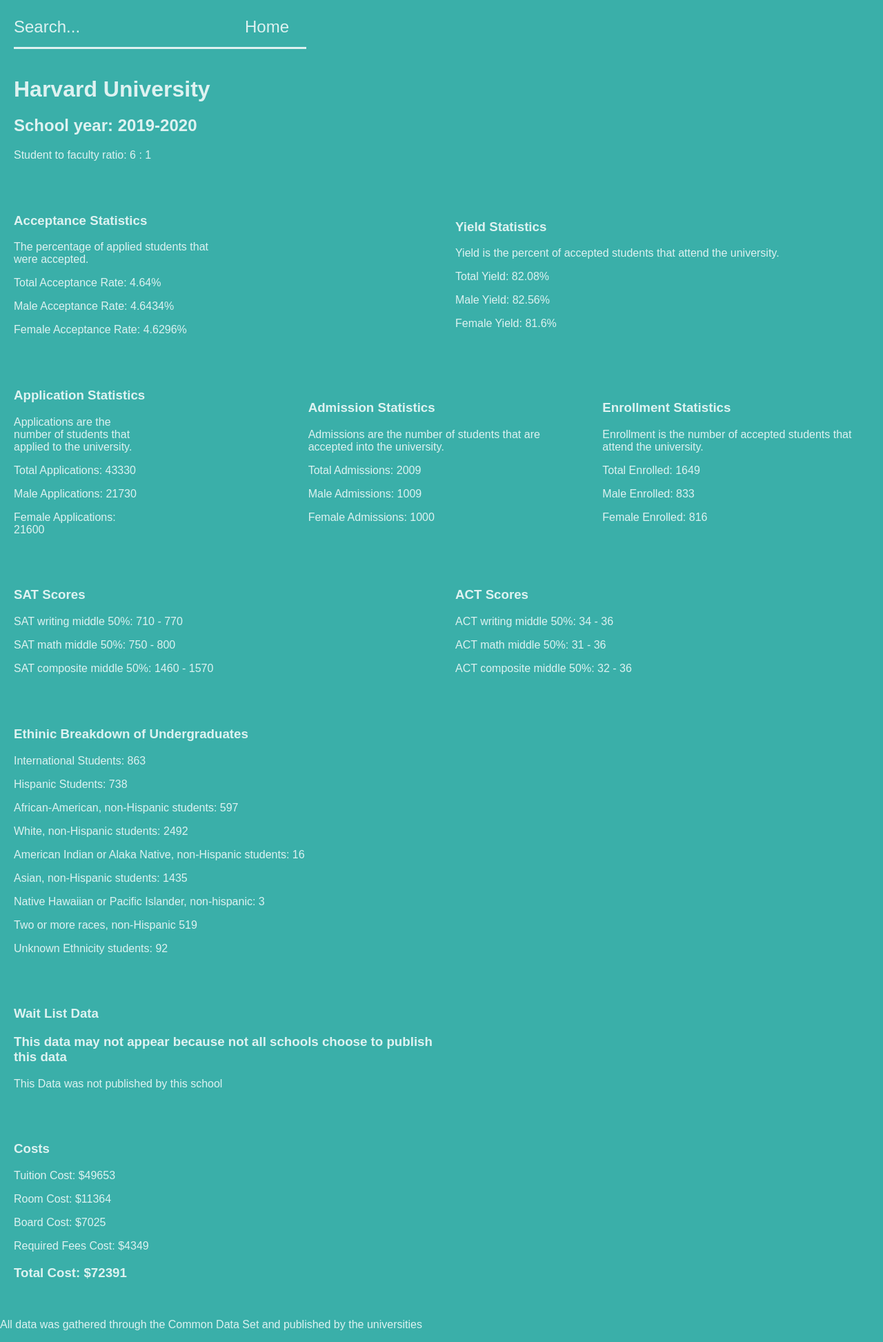
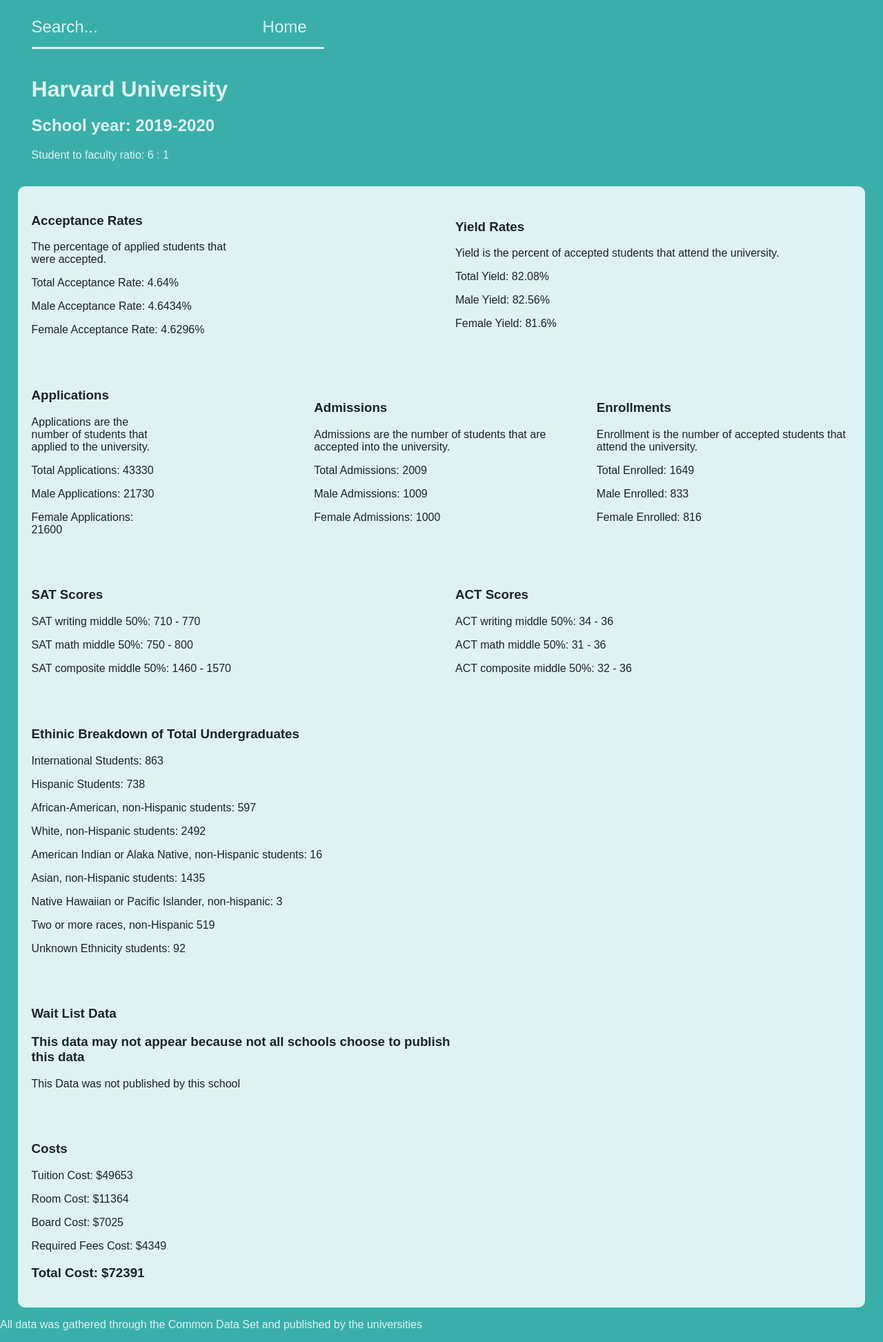
Before and after one commit to tomyyyD/djangoCollegeWebsite, a Django app: page /5/ in a window 1280 px wide. Shown: the whole page at 69% size. Run offline with Django 3.2, Linux system fonts and the light colour scheme; data comes from the database, SQL or seed files in the repository; some libraries are stand-ins or nearby versions.

Commit message:
Detail page updates

```diff
--- a/query/static/query/css/style.css
+++ b/query/static/query/css/style.css
@@ -96,7 +96,16 @@ body{
     align-items: center;
     background-color: #def2f1;
     width: 90%;
-    height: 80vh;
+    height: 90vh;
+}
+
+
+.container{
+    background-color: #def2f1;
+    border-radius: 10px;
+    margin-left: 2%;
+    margin-right: 2%;
+    color: #17252a;
 }
 
 .collegeData{
@@ -107,8 +116,14 @@ body{
     align-items: center;
 }
 
+.detailTitle{
+    width: 98%;
+    margin-left: 2%;
+}
+
 .menu{
-    width: 100%;
+    width: 98%;
+    margin-left: 2%;
     background-color: #3aafa9;
     padding-top: 10px;
     padding-bottom: 10px;
--- a/query/templates/query/details.html
+++ b/query/templates/query/details.html
@@ -19,17 +19,18 @@
                 <a href="/" class="homeButton">Home</a>
             </form>
         </div>
-        <div class="collegeData">
+        <div class="collegeData detailTitle">
             <div class="dataGroup">
                 <h1>{{ college.name }}</h1>
                 <h2>School year: {{ college.year }}</h2>
                 <p>Student to faculty ratio: {{college.studentFacultyRatio}}</p>
             </div>
         </div>
+        <div class="container">
             <div class="collegeData">
                 <div class="dataGroup">
                     <div style="width: 50%;">
-                    <h3>Acceptance Statistics</h3>
+                        <h3>Acceptance Rates</h3>
                         <p>The percentage of applied students that were accepted.</p>
                         <p>Total Acceptance Rate: {{ college.totalAcceptRate }}%</p>
                         <p>Male Acceptance Rate: {{ college.maleAcceptRate }}%</p>
@@ -37,7 +38,7 @@
                     </div>
                 </div>
                 <div class='dataGroup'>
-                <h3>Yield Statistics</h3>
+                    <h3>Yield Rates</h3>
                     <p>Yield is the percent of accepted students that attend the university.</p>
                     <p>Total Yield: {{college.totalYield}}%</p>
                     <p>Male Yield: {{college.maleYield}}%</p>
@@ -48,7 +49,7 @@
             <div class="collegeData">
                 <div class="dataGroup">
                     <div style="width: 50%;">
-                    <h3>Application Statistics</h3>
+                        <h3>Applications</h3>
                         <p>Applications are the number of students that applied to the university.</p>
                         <p>Total Applications: {{college.totalApps }}</p>
                         <p>Male Applications: {{college.maleApps }}</p>
@@ -56,14 +57,14 @@
                     </div>
                 </div>
                 <div class="dataGroup">
-                <h3>Admission Statistics</h3>
+                    <h3>Admissions</h3>
                     <p>Admissions are the number of students that are accepted into the university.</p>
                     <p>Total Admissions: {{college.totalAdmits }}</p>
                     <p>Male Admissions: {{college.maleAdmits }}</p>
                     <p>Female Admissions: {{college.femaleAdmits }}</p>
                 </div>
                 <div class="dataGroup">
-                <h3>Enrollment Statistics</h3>
+                    <h3>Enrollments</h3>
                     <p>Enrollment is the number of accepted students that attend the university.</p>
                     <p>Total Enrolled: {{college.totalEnrolled }}</p>
                     <p>Male Enrolled: {{college.maleEnrolled }}</p>
@@ -88,7 +89,7 @@
 
             <div class='collegeData'>
                 <div class='dataGroup'>
-                <h3>Ethinic Breakdown of Undergraduates</h3>
+                    <h3>Ethinic Breakdown of Total Undergraduates</h3>
                     <p>International Students: {{college.internationalStudents}}</p>
                     <p>Hispanic Students: {{college.hispanicStudents}}</p>
                     <p>African-American, non-Hispanic students: {{college.blackStudents}}</p>
@@ -129,6 +130,8 @@
                 </div>
             </div>
 
+        </div>
+
         <div class="footer">
             <p>All data was gathered through the Common Data Set and published by the universities</p>
         </div>
```
Lines whose indentation alone changed are shown as unchanged.
